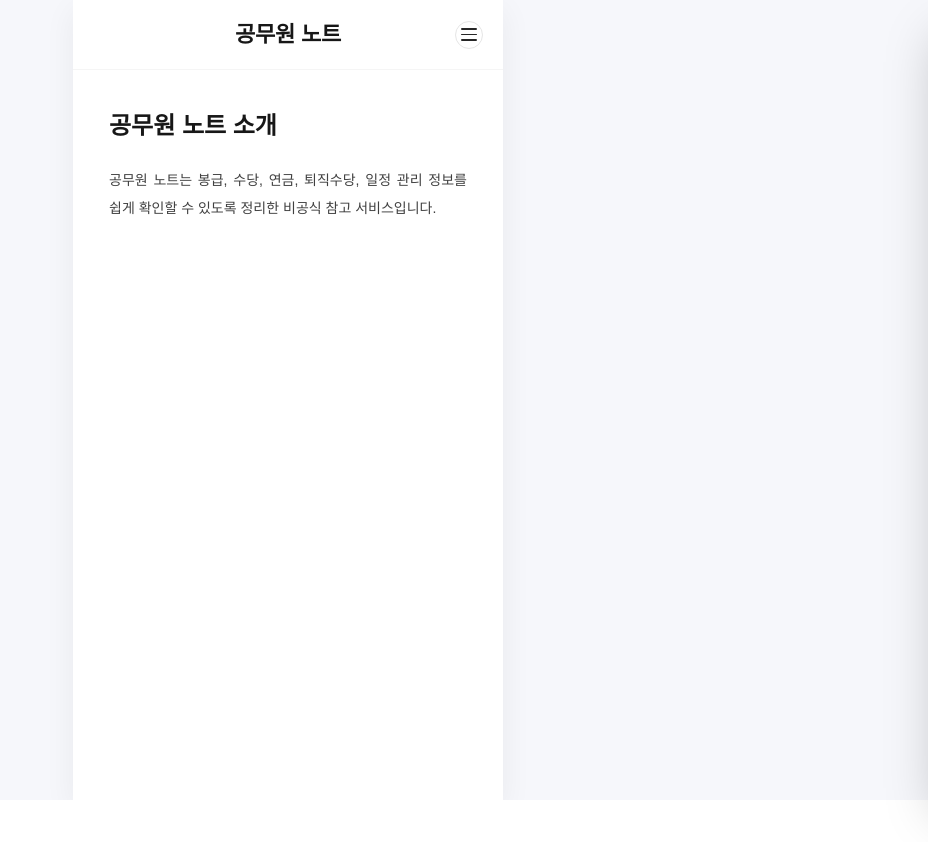
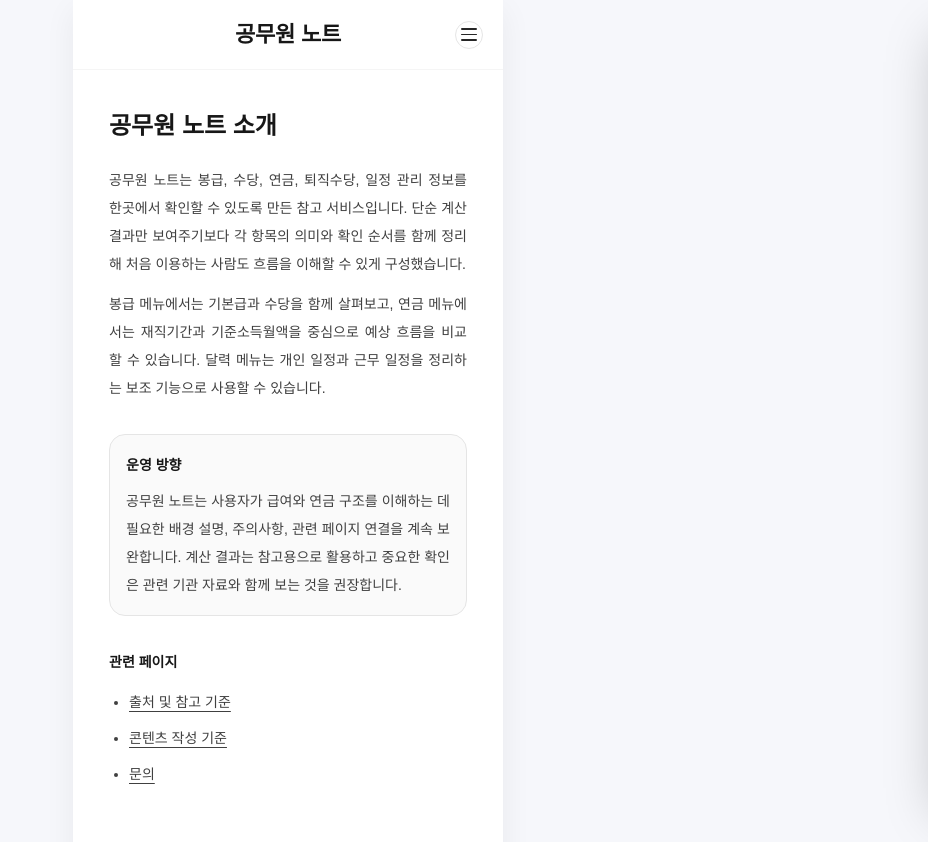
Before and after one commit to parkdaewoon/calculator, a Next.js app: page /about in a window 1280 px wide. Shown: the top 842 px of the page, without its empty margins (352-1280 px from the left). Before the commit the page ends 800 px from the top, so only its background shows below. Built offline with nearby package versions, Linux system fonts and the light colour scheme; no server answers.

Commit message:
Expand about page

```diff
--- a/app/about/page.tsx
+++ b/app/about/page.tsx
@@ -1,8 +1,9 @@
 import type { Metadata } from "next";
+import Link from "next/link";
 
 export const metadata: Metadata = {
   title: "공무원 노트 소개",
-  description: "공무원 노트의 서비스 목적과 운영 기준을 안내합니다.",
+  description: "공무원 노트의 서비스 목적과 제공 기능을 안내합니다.",
   alternates: { canonical: "/about" },
 };
 
@@ -10,9 +11,31 @@ export default function AboutPage() {
   return (
     <main className="mx-auto max-w-3xl px-4 py-10 text-sm leading-7 text-neutral-700">
       <h1 className="mb-6 text-2xl font-bold text-neutral-900">공무원 노트 소개</h1>
-      <p>
-        공무원 노트는 봉급, 수당, 연금, 퇴직수당, 일정 관리 정보를 쉽게 확인할 수 있도록 정리한 비공식 참고 서비스입니다.
-      </p>
+      <section className="space-y-3">
+        <p>
+          공무원 노트는 봉급, 수당, 연금, 퇴직수당, 일정 관리 정보를 한곳에서 확인할 수 있도록 만든 참고 서비스입니다.
+          단순 계산 결과만 보여주기보다 각 항목의 의미와 확인 순서를 함께 정리해 처음 이용하는 사람도 흐름을 이해할 수 있게 구성했습니다.
+        </p>
+        <p>
+          봉급 메뉴에서는 기본급과 수당을 함께 살펴보고, 연금 메뉴에서는 재직기간과 기준소득월액을 중심으로 예상 흐름을 비교할 수 있습니다.
+          달력 메뉴는 개인 일정과 근무 일정을 정리하는 보조 기능으로 사용할 수 있습니다.
+        </p>
+      </section>
+      <section className="mt-8 rounded-2xl border border-neutral-200 bg-neutral-50 p-4">
+        <h2 className="font-semibold text-neutral-900">운영 방향</h2>
+        <p className="mt-2">
+          공무원 노트는 사용자가 급여와 연금 구조를 이해하는 데 필요한 배경 설명, 주의사항, 관련 페이지 연결을 계속 보완합니다.
+          계산 결과는 참고용으로 활용하고 중요한 확인은 관련 기관 자료와 함께 보는 것을 권장합니다.
+        </p>
+      </section>
+      <section className="mt-8">
+        <h2 className="font-semibold text-neutral-900">관련 페이지</h2>
+        <ul className="mt-3 list-disc space-y-2 pl-5">
+          <li><Link href="/sources" className="underline underline-offset-4">출처 및 참고 기준</Link></li>
+          <li><Link href="/editorial-policy" className="underline underline-offset-4">콘텐츠 작성 기준</Link></li>
+          <li><Link href="/contact" className="underline underline-offset-4">문의</Link></li>
+        </ul>
+      </section>
     </main>
   );
 }
```
